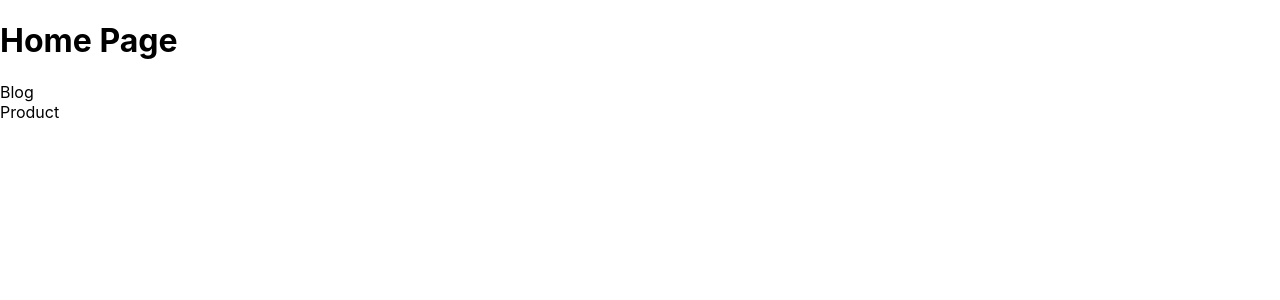
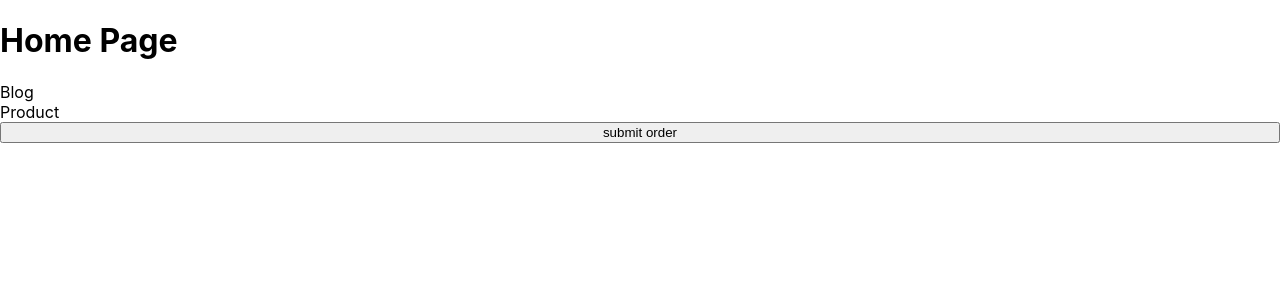
Before and after one commit to Revan99/hello-next, a Next.js app: page / in a window 1280 px wide. Shown: the top 300 px of the page. Built offline with nearby package versions, Linux system fonts and the light colour scheme.

Commit message:
using router to navigate

```diff
--- a/pages/index.js
+++ b/pages/index.js
@@ -1,6 +1,12 @@
 import Link from 'next/link'
+import { useRouter } from 'next/router'
 
 function Home() {
+    const router = useRouter()
+    const handleClick = () => {
+        console.log('order submited')
+        router.push('/product')
+    }
     return (
         <div style={{ display: 'flex', flexDirection: 'column' }}>
             <h1>Home Page</h1>
@@ -10,6 +16,7 @@ function Home() {
             <Link href="/product">
                 <a>Product</a>
             </Link>
+            <button onClick={handleClick}>submit order</button>
         </div>
     )
 }
```
